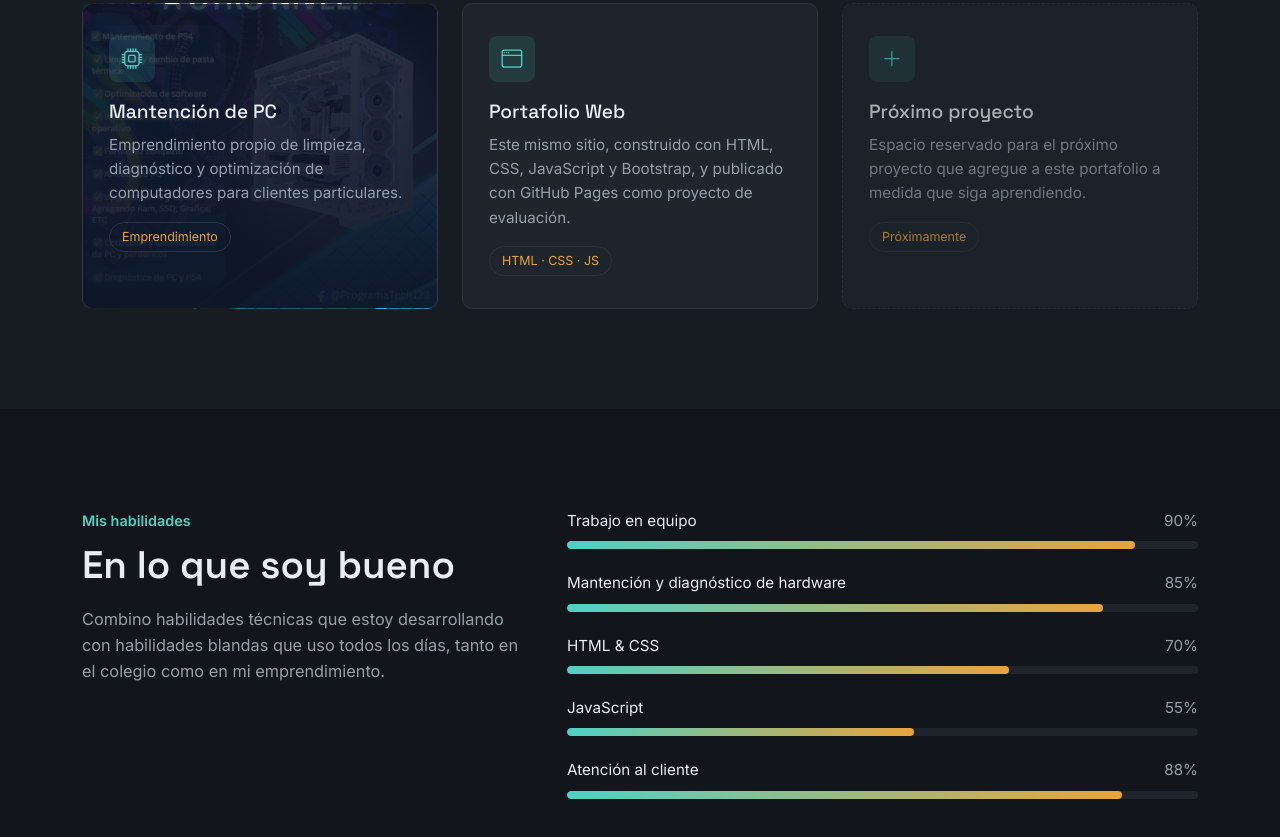
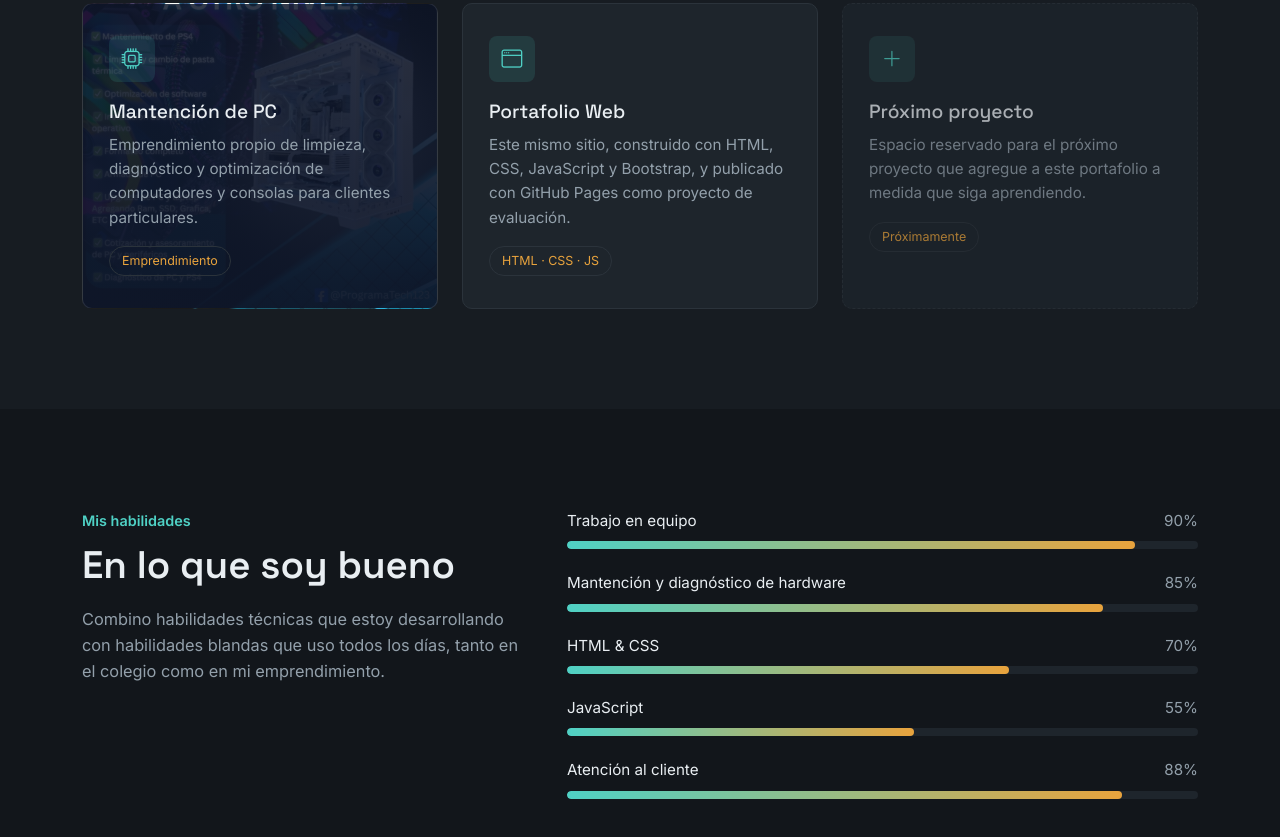
Before and after one commit to nachitopop1w/portafolio-ignacio, a plain HTML site: page index.html in a window 1280 px wide. Shown: the part 1493-2330 px from the top of the page. Drawn offline with nearby package versions, Linux system fonts and the light colour scheme; files whose address does not match are found by name.

Commit message:
docs: actualiza texto de informacion

```diff
--- a/index.html
+++ b/index.html
@@ -117,7 +117,7 @@
             <h3>Mantención de PC</h3>
             <p>
               Emprendimiento propio de limpieza, diagnóstico y optimización de
-              computadores para clientes particulares.
+              computadores y consolas para clientes particulares.
             </p>
             <span class="tag">Emprendimiento</span>
           </div>
```
